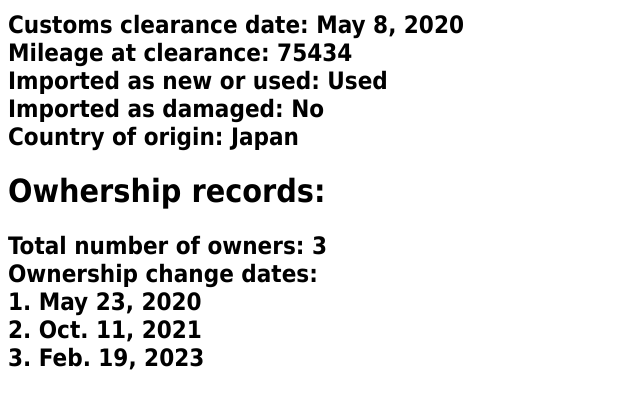
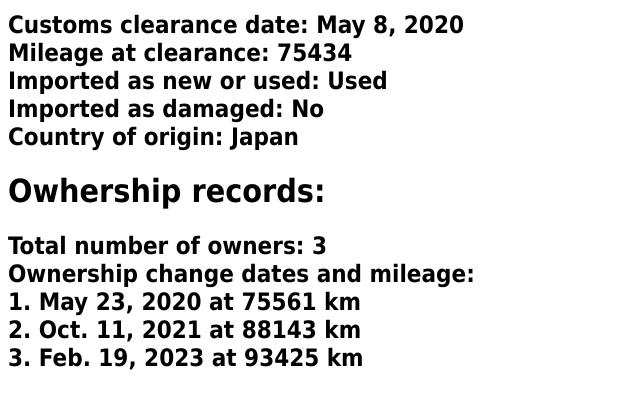
Before and after one commit to CHEMLEV/VEHICLEHUB, a Django app: page /vehiclehub/vehicle/1/ in a window 1280 px wide. Shown: the part 435-855 px from the top of the page, without its empty margins (0-640 px from the left). Run offline with Django 4.2, Linux system fonts and the light colour scheme; a user stored in the database is signed in; data comes from the database, SQL or seed files in the repository; some libraries are stand-ins or nearby versions.

Commit message:
Ownership changes

```diff
--- a/VehicleHub/templates/vehicle_detail.html
+++ b/VehicleHub/templates/vehicle_detail.html
@@ -72,10 +72,10 @@
       Total number of owners:
       {{ vehicle.ownerships.all.count }}<br>
 
-      Ownership change dates:  <br>
+      Ownership change dates and mileage:  <br>
       {% for ownership in vehicle.ownerships.all %}
       {{ forloop.counter }}.
-    {{ ownership.record_date }}<br>
+    {{ ownership.record_date }} at {{ ownership.mileage }} km<br>
   {% endfor %}
       <br>
 
```
